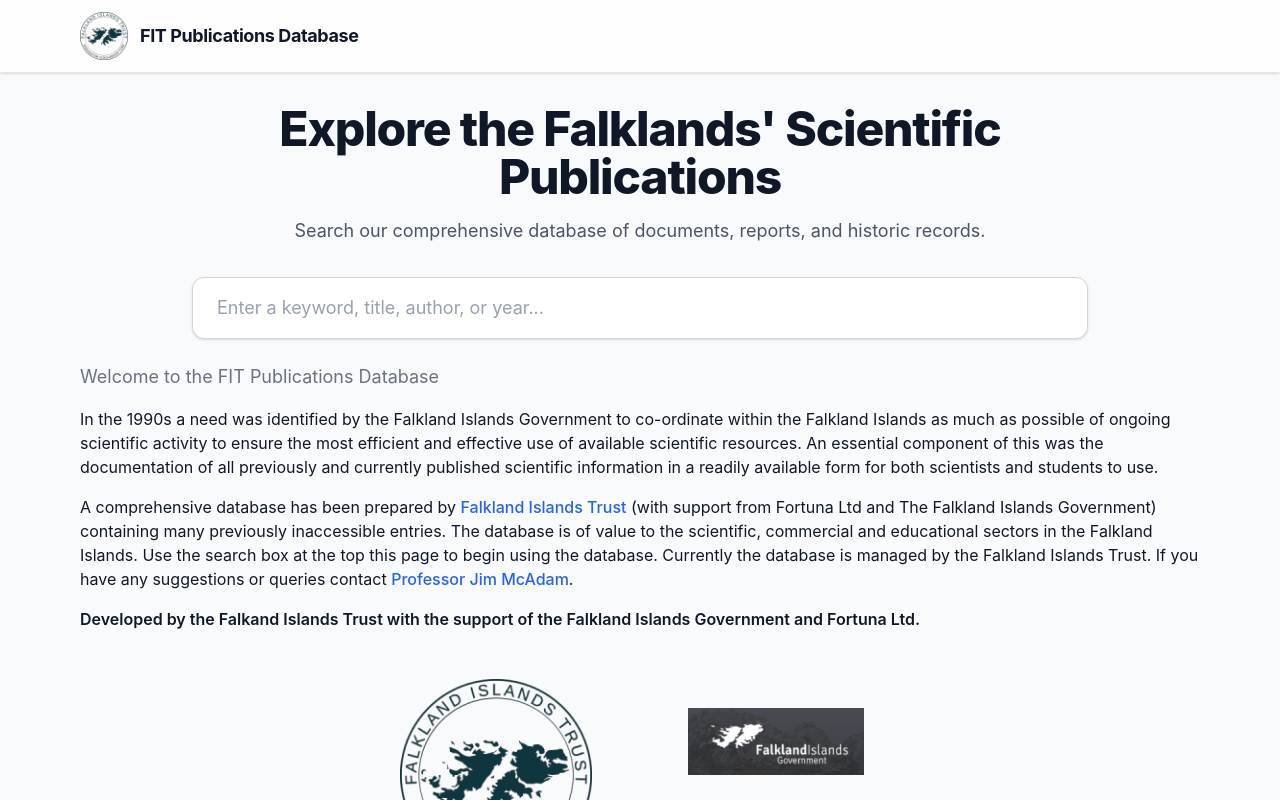
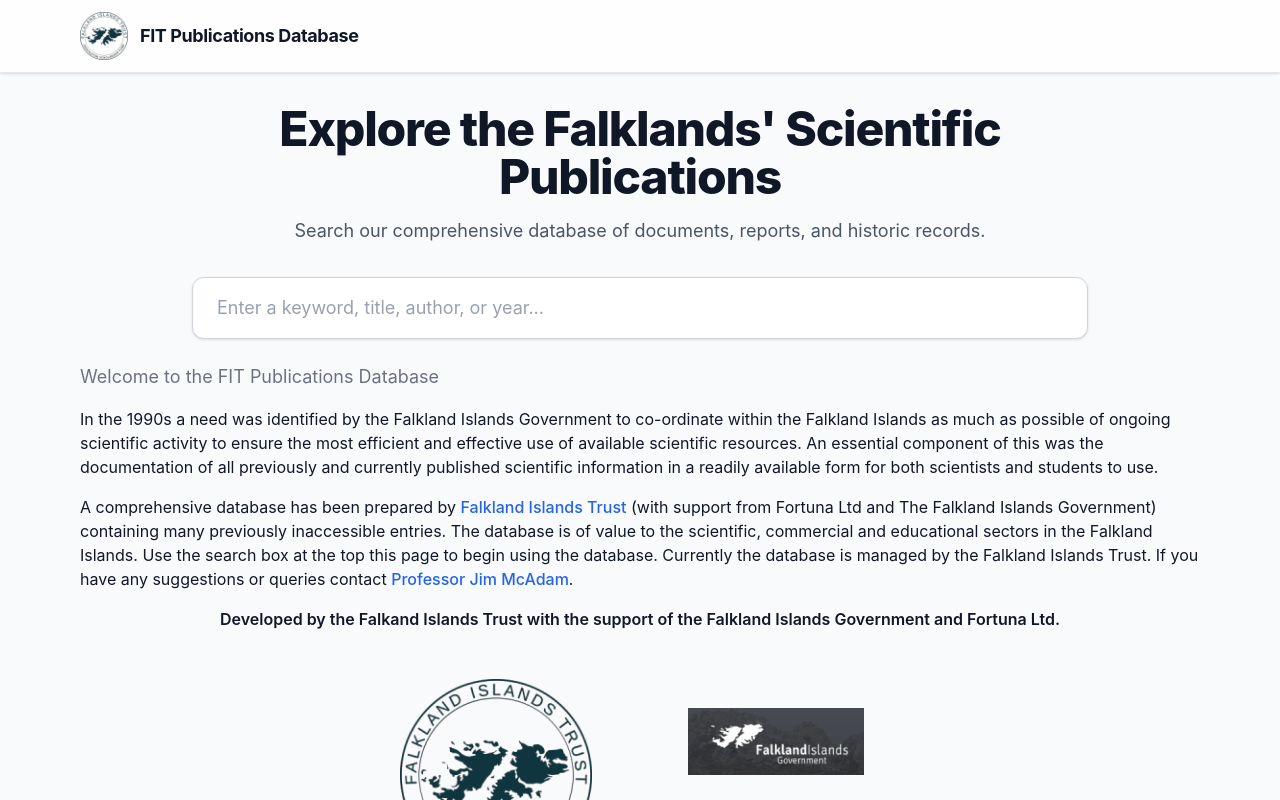
Before and after one commit to tmcadam/ukfitdb3, a React (Vite) app: page / in a window 1280 px wide. Shown: the top 800 px of the page. Built offline with nearby package versions, Linux system fonts and the light colour scheme.

Commit message:
Move support message to the center of the page

```diff
--- a/src/components/Introduction.jsx
+++ b/src/components/Introduction.jsx
@@ -43,7 +43,7 @@
           Professor Jim McAdam
         </a>.
       </p>
-      <p className="mt-4">
+      <p className="mt-4 text-center">
         <span className="font-semibold">
           Developed by the Falkand Islands Trust with the support of the Falkland
           Islands Government and Fortuna Ltd.
```
